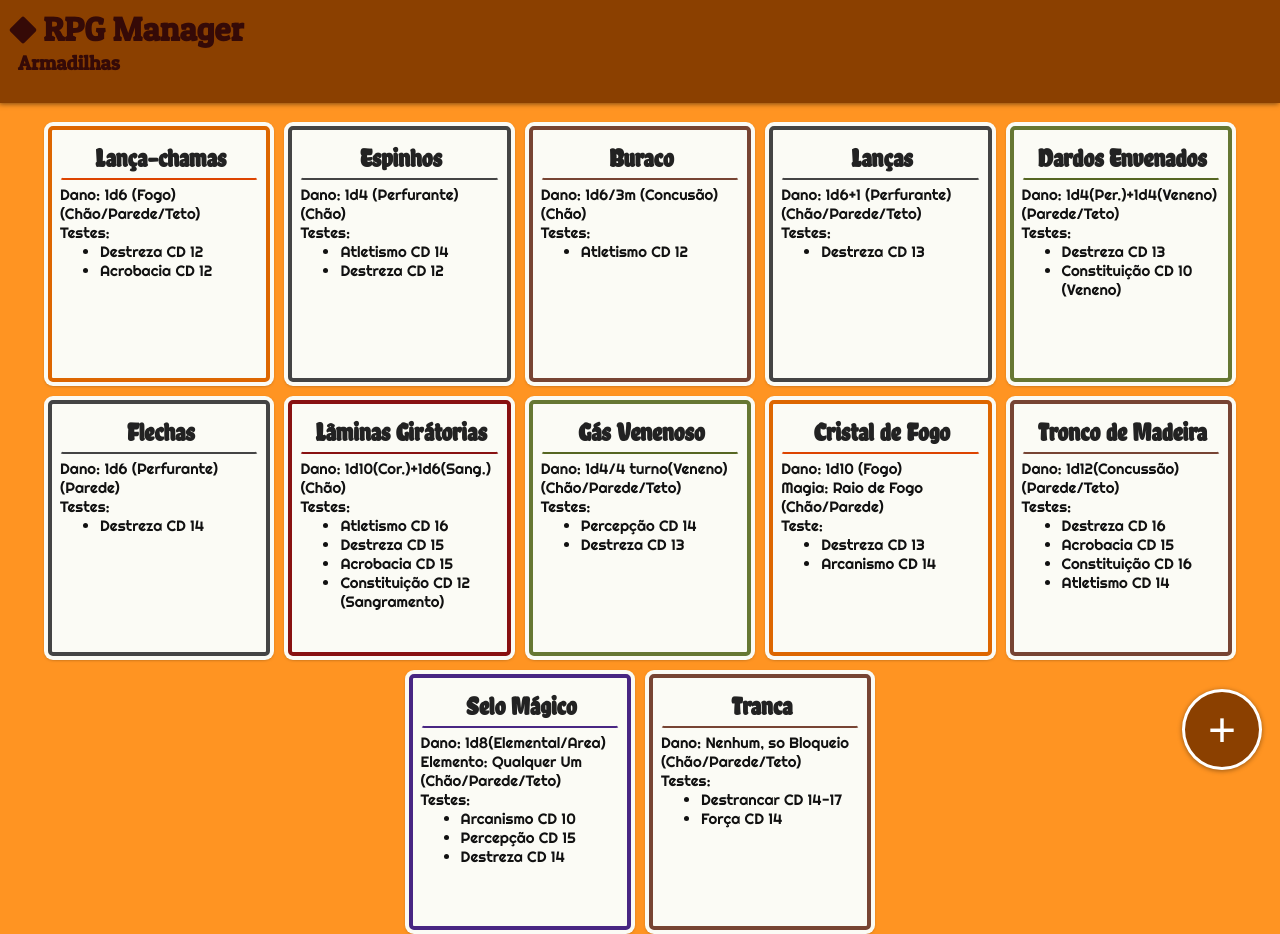
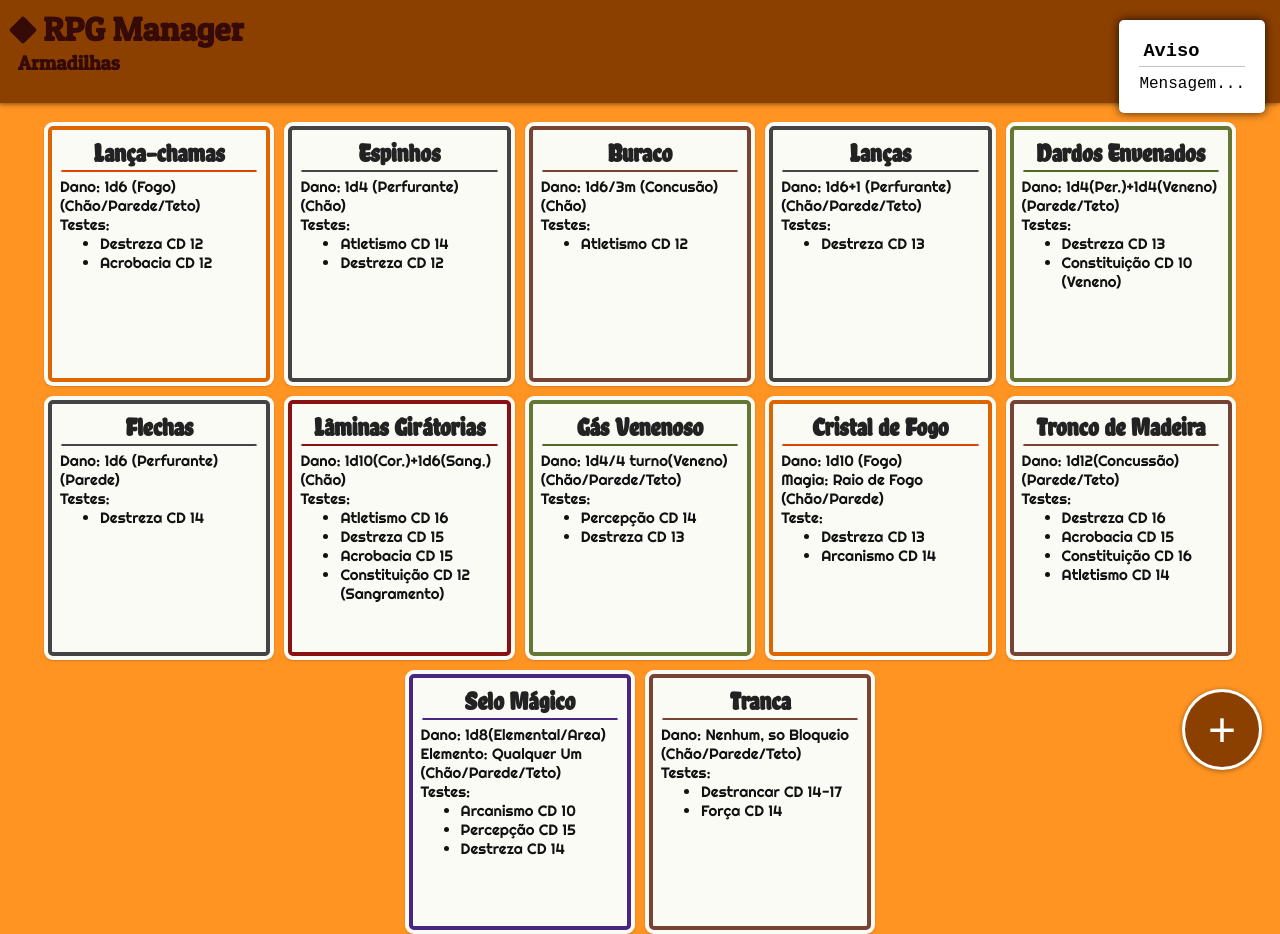
Before and after one commit to Gabriel-JM/RPG-Manager, a plain HTML site: page paginas/armadilhas.html in a window 1280 px wide. Shown: the top 934 px of the page. Drawn offline with Linux system fonts and the light colour scheme.

Commit message:
Implementando o sistema de mensagens de aviso (10/09)

```diff
--- a/css/armadilhas.css
+++ b/css/armadilhas.css
@@ -13,19 +13,33 @@
     margin: 9px;
     box-shadow: 0px 0px 0px 4px #fbfbf5,
                 0px 1px 4px 1px rgb(0, 0, 0);
+}
+
+.info-armadilhas:hover {
     overflow: visible;
     overflow-x: hidden;
+}
+
+.info-armadilhas::-webkit-scrollbar {
+    width: 4px;
+}
+
+.info-armadilhas::-webkit-scrollbar-track {
+    background-color: rgba(0, 0, 0, 0.3);
+}
+
+.info-armadilhas::-webkit-scrollbar-thumb {
+    background-color: #999;
 }
 
 .info-armadilhas h3 {
     color: #222;
     margin: 0;
     margin-bottom: 5px;
+    padding-bottom: 2px;
     font-family: 'fonte-chelaOne';
     font-size: 25px;
     text-align: center;
-    padding: 5px;
-    padding-left: 8px;
     border-radius: 3px;
     border-left: 2px solid transparent;
     border-right: 2px solid transparent;
--- a/css/style.css
+++ b/css/style.css
@@ -60,6 +60,37 @@ input:focus{ outline: none; }
     justify-content: flex-start;
     align-items: flex-start;
     flex-wrap: wrap;
+}
+
+.mensagem-container {
+    position: fixed;
+    width: auto;
+    top: 20px;
+    right: 15px;
+    background-color: white;
+    padding: 20px;
+    margin: 0;
+    border-radius: 5px;
+    box-shadow: 0px 0px 10px rgba(0, 0, 0, 0.8);
+
+    animation: show-over 1s;
+}
+
+.mensagem-header {
+    padding: 0px 4px 4px 4px;
+    border-bottom: 1px solid rgba(0, 0, 0, 0.25);
+}
+
+.mensagem-header h3 {
+    margin: 0;
+}
+
+.mensagem-body {
+    margin-top: 8px;
+}
+
+.mensagem-body p {
+    margin: 0;
 }
 
 /*Mudanças especificas*/
@@ -157,6 +188,16 @@ input:focus{ outline: none; }
     color: #ccc;
 }
 
+/* Animações */
+@keyframes show-over {
+    from {
+        transform: translateX(200%);
+    }
+    to {
+        transform: translateX(0px);
+    }
+}
+
 /*Media adjusts*/
 @media screen and (max-width: 500px) {
     #conteudo { margin-top: 5vh; width: 55vw; }
--- a/paginas/armadilhas.html
+++ b/paginas/armadilhas.html
@@ -158,6 +158,16 @@
         </div>
     </footer>
 
+    <!-- Mensagem -->
+    <div class="mensagem-container">
+        <header class="mensagem-header">
+            <h3>Aviso</h3>
+        </header>
+        <div class="mensagem-body">
+            <p>Mensagem...</p>
+        </div>
+    </div>
+
     <!-- Modal -->
     <div id="addArmadilhaModal" class="modal-container">
         <div class="modal">
```
